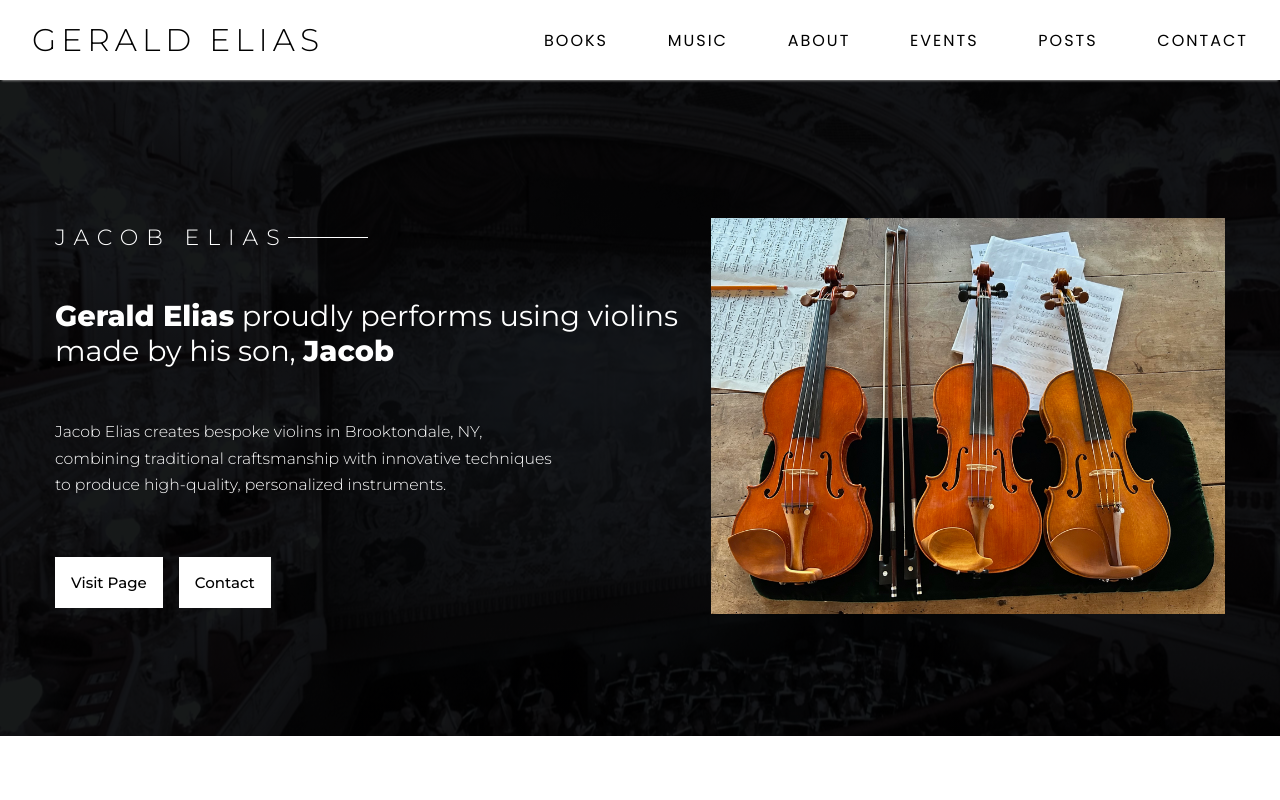
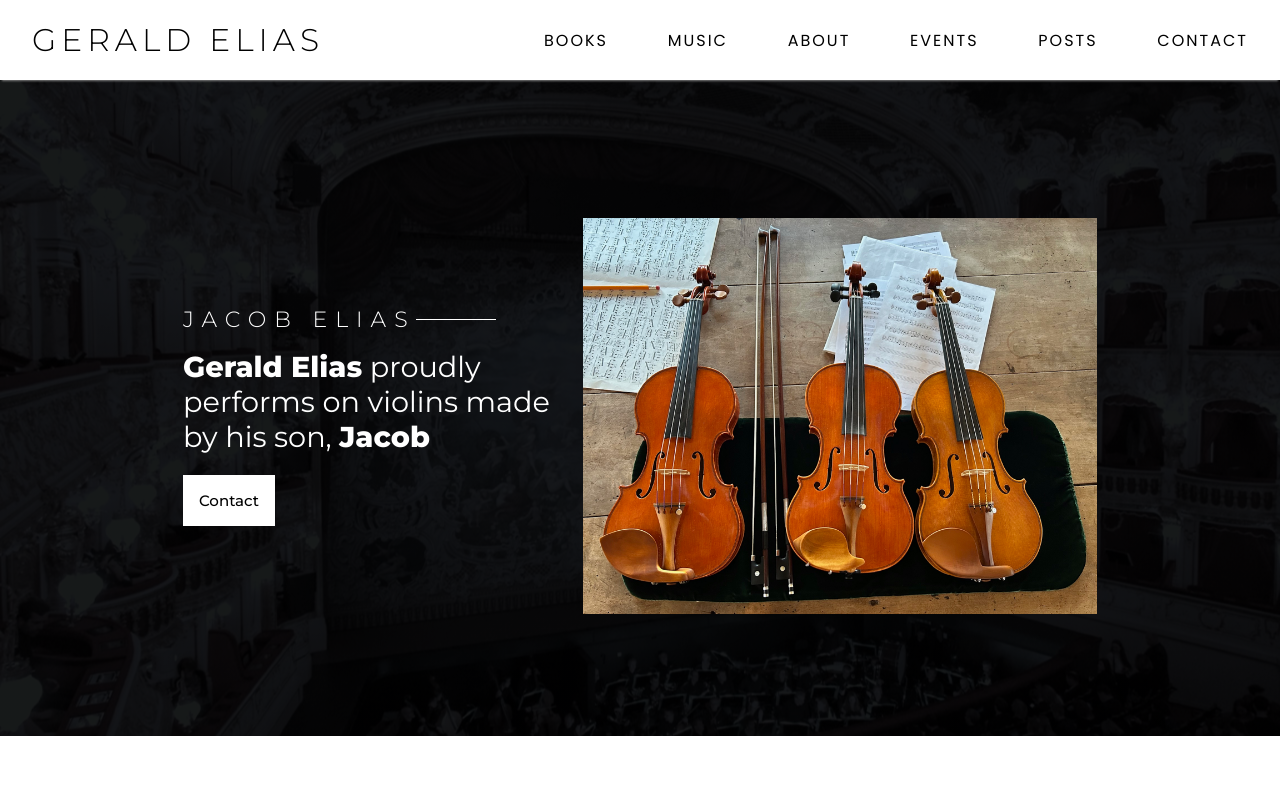
Before and after one commit to konstantinstanmeyer/gerald-elias-new, a Next.js app: page / in a window 1280 px wide. Shown: the top 800 px of the page. Built offline with nearby package versions, Linux system fonts and the light colour scheme; a web font is replaced by a local one.

Commit message:
finalizing spacing and removed landing hyper link

```diff
--- a/app/globals.css
+++ b/app/globals.css
@@ -77,12 +77,12 @@ textarea:focus, input:focus{
   color: white;
   /* inherits: none; */
   font-size: calc(0.5vw + 1rem + 0.4rem) !important;
-  width: 50%;
+  width: 30%;
   height: 60%;
   font-weight: 400;
   display: flex;
-  justify-content: space-between;
   flex-direction: column;
+  justify-content: center;
   position: relative;
   margin-right: 1rem;
   margin-left: 1rem;
@@ -94,7 +94,7 @@ textarea:focus, input:focus{
   flex-direction: row;
   position: relative;
   align-items: center;
-
+  margin-bottom: 1rem;
 }
 
 #subtext {
@@ -150,6 +150,7 @@ textarea:focus, input:focus{
 .button-container {
   display: flex;
   flex-direction: row;
+  margin-top: 1.3rem;
 }
 
 .button-container a {
--- a/app/page.js
+++ b/app/page.js
@@ -8,12 +8,11 @@ export default function Home() {
               <p id="subtext">JACOB ELIAS</p>
               <div id="line" />
             </div>
-            <p><span className="embolden">Gerald Elias</span> proudly performs using violins made by his son, <span className="embolden">Jacob</span></p>
-            <p id="landing-description">Jacob Elias creates bespoke violins in Brooktondale, NY, combining traditional craftsmanship with innovative techniques to produce high-quality, personalized instruments.</p>
+            <p><span className="embolden">Gerald Elias</span> proudly performs on violins made by his son, <span className="embolden">Jacob</span></p>
+            {/* <p id="landing-description">Jacob Elias creates bespoke violins in Brooktondale, NY, combining traditional craftsmanship with innovative techniques to produce high-quality, personalized instruments.</p> */}
             {/* <a id="learn-more" target="_blank" href="https://jacobeliasdotart.wordpress.com/">MORE DETAILS</a>
             <a id="learn-more" href="mailto:eliasviolins@gmail.com">CONTACT</a> */}
             <div className="button-container">
-              <a target="_blank" href="https://jacobeliasdotart.wordpress.com/" className="landing-button">Visit Page</a>
               <a href="mailto:eliasviolins@gmail.com" className="landing-button">Contact</a>
             </div>
           </div>
```
